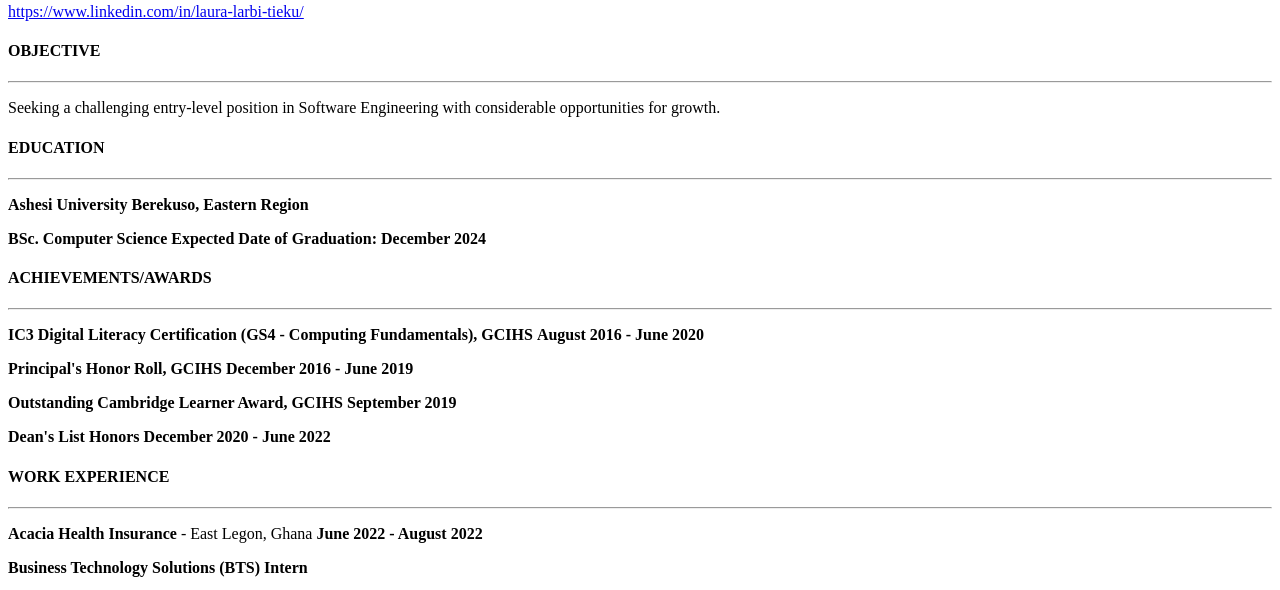
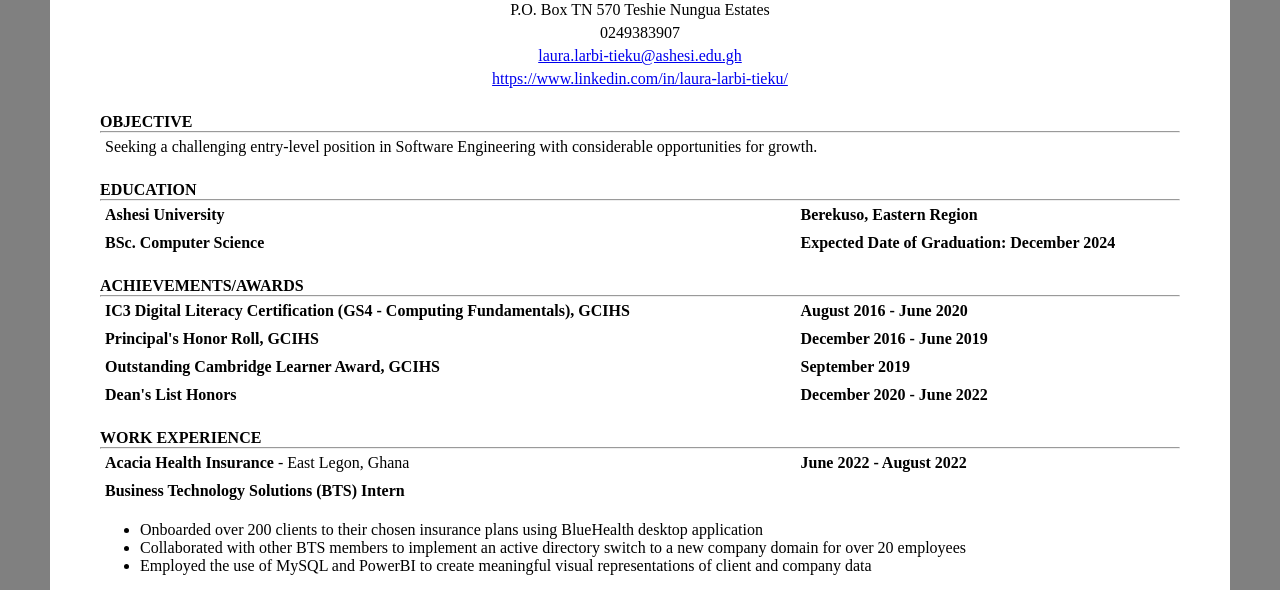
Before and after one commit to oparebea02/WebTech-Assignment-1, a plain HTML site: page index.html in a window 1280 px wide. Shown: the part 179-769 px from the top of the page. Drawn offline with Linux system fonts and the light colour scheme.

Commit message:
Update index.html

```diff
--- a/index.html
+++ b/index.html
@@ -2,7 +2,7 @@
 <html>
     <head>
         <title> Laura's CV </title>
-        <link rel="stylesheet" href="AshesiCV.css" />
+        <link rel="stylesheet" href="style.css" />
     </head>
     <body>
         <div id="page-look">
```
